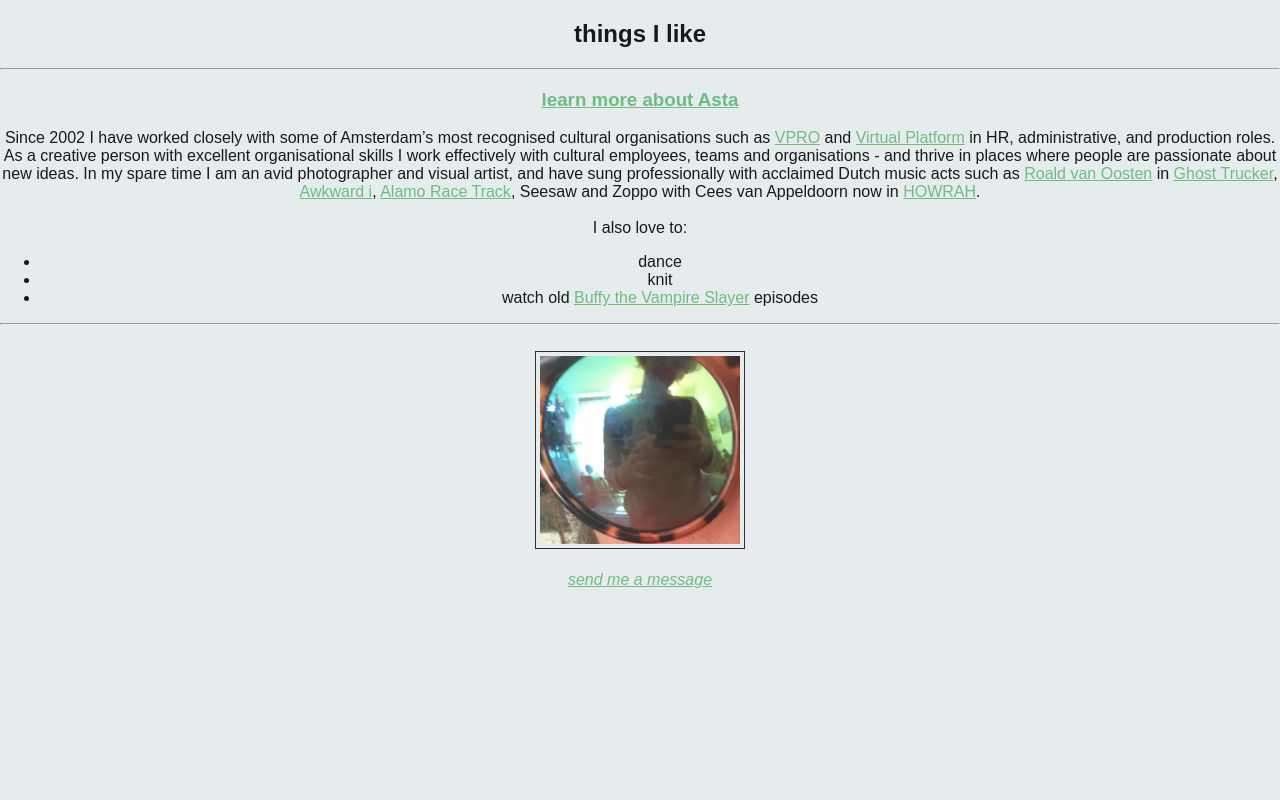
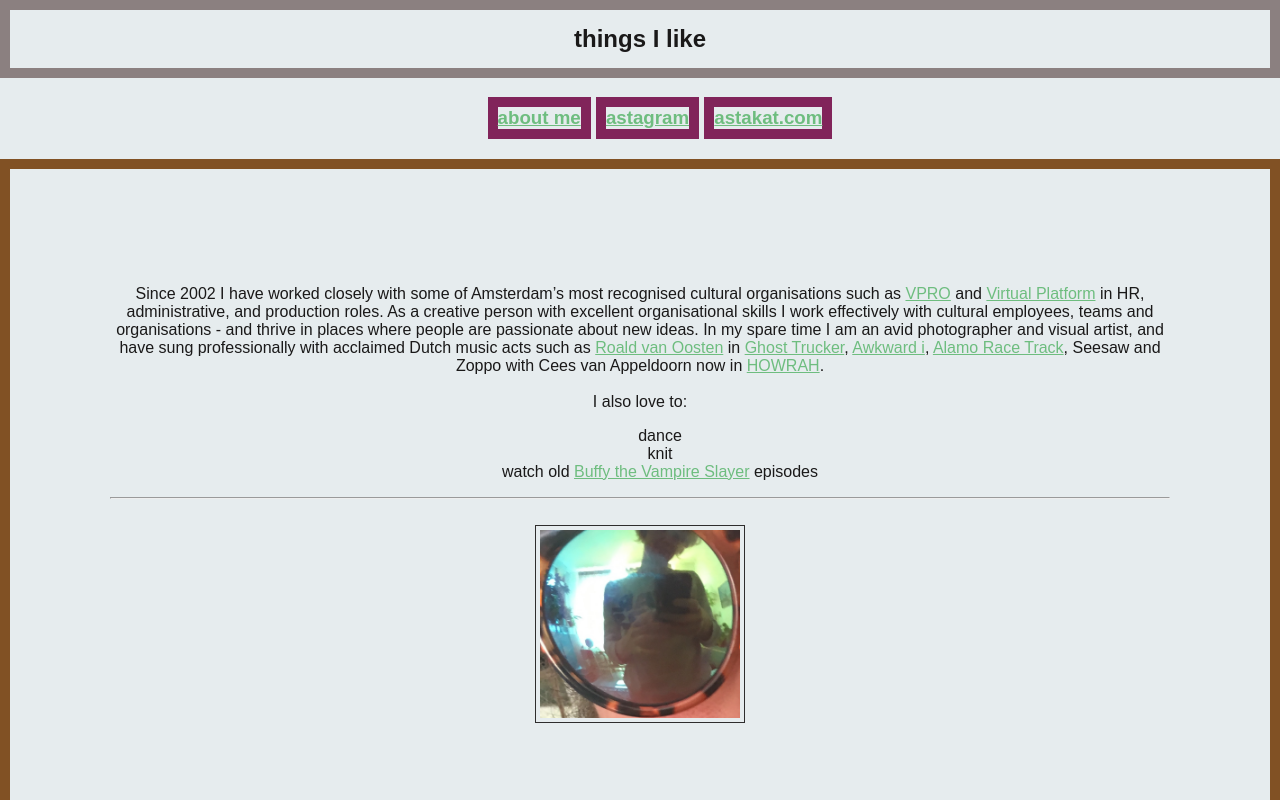
Before and after one commit to astakat/CSS-Basics, a plain HTML site: page CSS basics/index.html in a window 1280 px wide. Shown: the top 800 px of the page. Drawn offline with Linux system fonts and the light colour scheme.

Commit message:
Add files via upload

```diff
--- a/CSS basics/index.html
+++ b/CSS basics/index.html
@@ -11,20 +11,26 @@
 <body class="center">
 
   <header>
-    <h2>things I like</h2>
-    <hr>
+    <h2 class="border01">things I like</h2>
+
     <nav>
-      <h3><a href="about.html"> learn more about Asta </a></h3>
+      <h3>
+      <ul class="navigatie">
+        <li><a href="about.html">about me</a></li>
+        <li><a href="https://www.instagram.com/astakat/">astagram</a></li>
+        <li><a href="http://astakat.com">astakat.com</a></li>
+      </ul>
+      </h3>
     </nav>
   </header>
 
-  <main>
+  <main class="border02">
     <p>Since 2002 I have worked closely with some of Amsterdam’s most recognised cultural organisations such as <a href="https://3voor12.vpro.nl/">VPRO</a> and <a href="http://archief.virtueelplatform.nl/"> Virtual Platform</a> in HR, administrative, and production roles. As a creative person with excellent organisational skills I work effectively with cultural employees, teams and organisations - and thrive in places where people are passionate about new ideas. In my spare time I am an avid photographer and visual artist, and have sung professionally with acclaimed Dutch music acts such as <a href="https://www.roaldvanoosten.nl/"> Roald van Oosten</a> in <a href="https://en.wikipedia.org/wiki/Ghost_Trucker_(band)"> Ghost Trucker</a>, <a href="https://www.showcase.fm/awkwardi"> Awkward i</a>, <a href="http://alamoracetrack.com/"> Alamo Race Track</a>, Seesaw and Zoppo with Cees van Appeldoorn now in <a href="https://subroutine.nl/artists/howrah/"> HOWRAH</a>.
     <br>
     <br>
       I also love to:
     </p>
-    <ul>
+    <ul class="my-list">
       <li>dance</li>
       <li>knit</li>
       <li>watch old <a href="https://www.imdb.com/title/tt0118276/">Buffy the Vampire Slayer</a> episodes</li>
@@ -36,7 +42,7 @@
     <br>
   </main>
 
-  <footer>
+  <footer class="border03">
     <address>
       <a href="mailto:astakat@yahoo.com">send me a message</a>
     </address>
--- a/CSS basics/styles.css
+++ b/CSS basics/styles.css
@@ -1,12 +1,14 @@
 body {
   color: rgb(26, 25, 25);
   background-color: rgb(230, 236, 238);
-  font-family: Monserrat, Arial, Helvetica, sans-serif
+  font-family: Monserrat, Arial, Helvetica, sans-serif;
 }
+
 .center {
-    margin:auto;
-    text-align:center;
+  margin: auto;
+  text-align: center;
 }
+
 a:link {
   color: rgb(110, 189, 127);
 }
@@ -28,4 +30,33 @@ a:link {
 img.photo {
   border: 1px solid rgb(46, 45, 45);
   background-color: rgb(230, 236, 238);
-	padding: 4px;}
+  padding: 4px;
+  margin: 0 auto;
+}
+.border01 {
+
+    padding: 15px;
+    border: 10px solid rgb(139, 128, 128);
+    margin: 0 auto;
+}
+.border02 {
+    padding: 100px;
+    border: 10px solid rgb(129, 81, 36);
+    margin: 20px auto;
+}
+.border03 {
+    padding: 10px 40px 30px 50px;
+    border: 10px solid rgb(129, 36, 90);
+    margin: 20px auto;
+}
+/* get rid of bullets */
+.my-list{
+    list-style-type: none;
+}
+.navigatie li{
+    list-style-type: none;
+    margin: 0;
+    padding: 0;
+    display: inline-block;
+    border: 10px solid rgb(129, 36, 90);
+}
```
Also changed, not shown: CSS basics/about.html (+3 -3 lines). Lines whose indentation alone changed are shown as unchanged.
